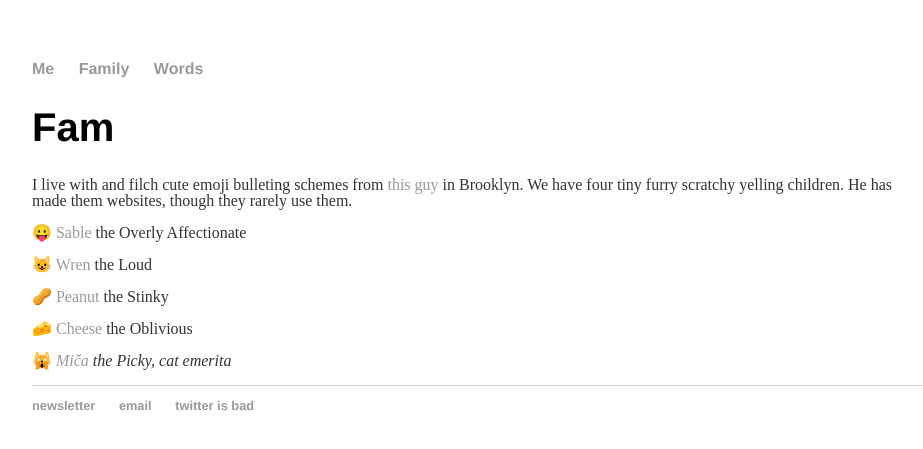
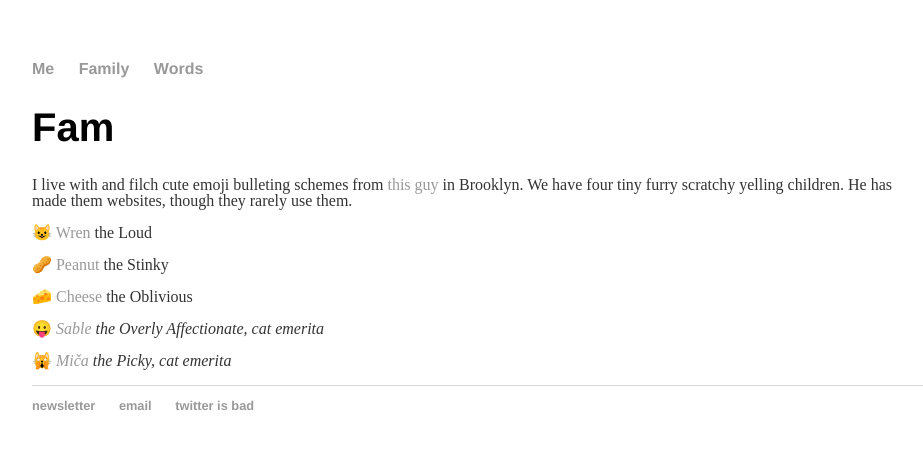
Before and after one commit to rhonorv/rhonorv.github.io, a Jekyll site: the page built from family/index.html, in a window 1280 px wide. Shown: the top 449 px of the page, without its empty margins (160-1083 px from the left). Built offline with Jekyll 4.4.1, drawn with Linux system fonts in a browser that asks for light colours.

Commit message:
Update index.html

```diff
--- a/family/index.html
+++ b/family/index.html
@@ -7,13 +7,13 @@ title: Family
 			<h1>Fam</h1>
 			<p>I live with and filch cute emoji bulleting schemes from <a href="https://jayschwa.net/">this guy</a> in Brooklyn. We have four tiny furry scratchy yelling children. He has made them websites, though they rarely use them.</p>
 
-			<p><span aria-hidden="true">😛 </span><a href="https://sable.cat/">Sable</a> the Overly Affectionate</p>
-
 			<p><span aria-hidden="true">😺 </span><a href="https://wren.cat/">Wren</a> the Loud</p>
 
 			<p><span aria-hidden="true">🥜 </span><a href="https://peanut.cat/">Peanut</a>  the Stinky</p>
 
 			<p><span aria-hidden="true">🧀 </span><a href="https://cheese.cat/">Cheese</a> the Oblivious</p>
 
+			<p><span aria-hidden="true">😛 </span><a href="https://sable.cat/"><em>Sable</em></a> <em> the Overly Affectionate, cat emerita</em></p>
+
 			<p><span aria-hidden="true">🙀 </span><a href="https://mica.cat/"><em>Miča</em></a> <em>the Picky, cat emerita</em></p>
 		</div>
```
